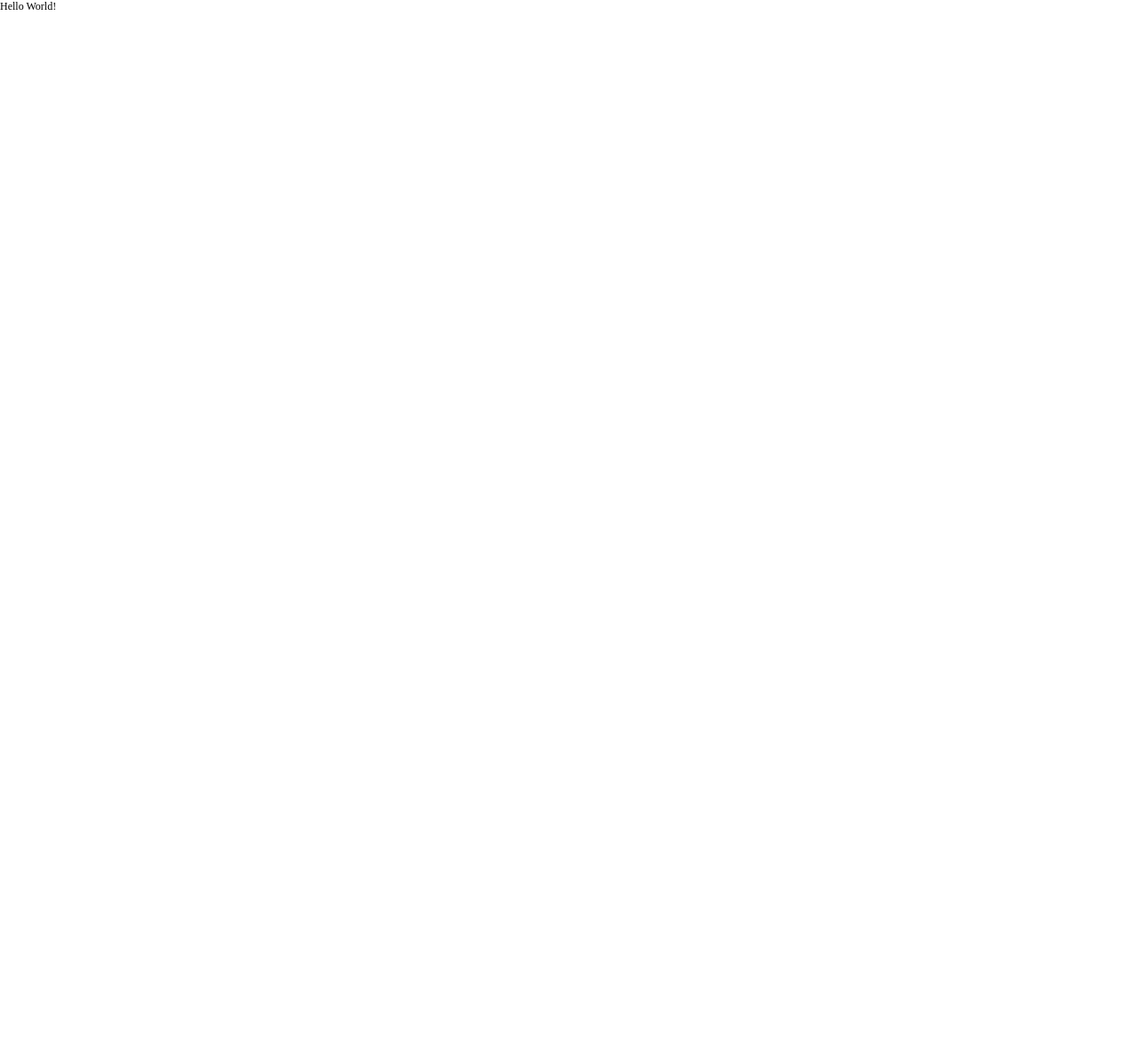
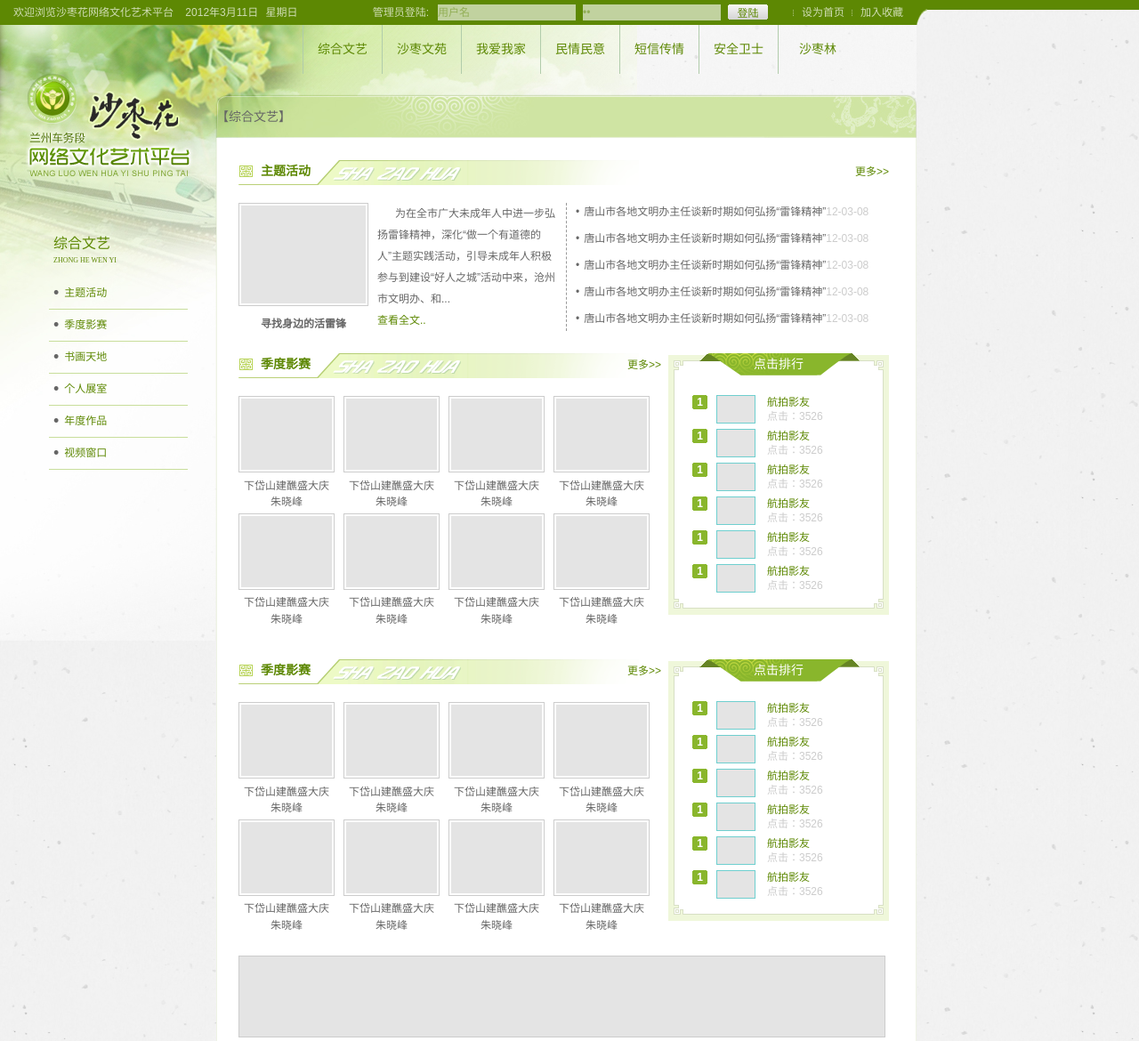
Before and after one commit to pktangyue/WebOne, a PHP site: page /zhonghewenyi/index.php in a window 1280 px wide. Before the commit the page is almost empty. Shown: the whole page at 89% size. Before the commit the page ends 11 px from the top, so only its background shows below. Run offline with PHP 8.4, Linux system fonts and the light colour scheme.

Commit message:
zhonghewenyi index (uncomplete)

```diff
--- a/common/footer.php
+++ b/common/footer.php
@@ -1,2 +1,3 @@
+</div>
 </body>
 </html>
--- a/common/header.php
+++ b/common/header.php
@@ -6,3 +6,32 @@
 		<script src="/js/jquery-1.7.2.min.js" type="text/javascript"></script>
 	</head>
 	<body>
+		<div class="header">
+			<div class="header-cont">
+				<form>
+					<span>欢迎浏览沙枣花网络文化艺术平台</span>
+					<span class="ml10">2012年3月11日</span>
+					<span class="ml5">星期日</span>
+					<a href="#" class="right">加入收藏</a>
+					<span class="header_divide"></span>
+					<a href="#" class="right">设为首页</a>
+					<span class="header_divide"></span>
+					<input class="right header_login mr20 pointer" type="submit" value="登陆"/>
+					<input class="right header_input" type="password" value="密码"/>
+					<input class="right header_input" type="text" value="用户名"/>
+					<span class="right mr10">管理员登陆:</span>
+				</form>
+			</div>
+			<div class="header_cor"></div>
+			<div class="header_bg"></div>
+		</div>
+		<div class="container clearfix">
+			<ul class="nav yahei clearfix">
+				<li><a href="#">综合文艺</a></li>
+				<li><a href="#">沙枣文苑</a></li>
+				<li><a href="#">我爱我家</a></li>
+				<li><a href="#">民情民意</a></li>
+				<li><a href="#">短信传情</a></li>
+				<li><a href="#">安全卫士</a></li>
+				<li><a href="#">沙枣林</a></li>
+			</ul>
--- a/css/base.css
+++ b/css/base.css
@@ -1,17 +1,22 @@
-html {font-size:12px;_text-overflow:ellipsis;}
-html, body, iframe, h1, h2, h3, h4, h5, h6, p, blockquote, pre, img, q, dl, dt, dd, ol, ul, li, fieldset, form, legend, table, caption, tfoot, thead, tr, th, td {margin:0;	padding:0}
-body{}
-h1,h2,h3,h4,h5,h6{font-size:14px}
+/* reset */
+html {_text-overflow:ellipsis;}
+html,body,iframe,h1,h2,h3,h4,h5,h6,p,blockquote,pre,img,q,dl,dt,dd,ol,ul,li,fieldset,form,legend,table,caption,tfoot,thead,tr,th,td,input{margin:0;	padding:0}
+body{color:#666666;font:12px/1.125 simsun,Arial,Helvetica,sans-serif;background:url(/img/bg.png);}
+h1,h2,h3,h4,h5,h6{font-size:14px;font-weight:normal;}
 input,button,textarea{font-size:100%;color:#666}
 table{border-collapse:collapse;border-spacing:0}
 caption,cite,code,em,th,i{font-style:normal;font-weight:normal}
 ul,ol,li{list-style:none}
 caption,th{text-align:left}
 q:before,q:after{content:''}
-fieldset,img,iframe{border:0 none}
-img{display:inline-block;}
-a{text-decoration:none;}
+fieldset,img,iframe,input{border:0 none}
+img{display:inline-block;border:1px #cccccc solid;padding:2px;}
+img.noborder{border:0 none;padding:0;}
+img.nopadding{padding:0;}
+a{text-decoration:none;color:#5D8803;}
 a:hover{text-decoration:underline}
+a.content{text-decoration:none;color:#666;}
+a.content:hover{text-decoration:none;color:#333;}
 .clearfix:before,.clearfix:after{content:'';display:table}
 .clear,.clearfix:after{clear:both}
 .clearfix{*zoom:1}
@@ -20,6 +25,9 @@ a:hover{text-decoration:underline}
 .relative{position:relative}
 .absolute{position:absolute}
 .hidden{display:none}
+.pointer{cursor:pointer;}
+.lh150{line-height:150%;}
+.ti20{text-indent:20px;}
 .p5{padding:5px}
 .p10{padding:10px}
 .p15{padding:15px}
@@ -64,3 +72,61 @@ a:hover{text-decoration:underline}
 .mr10{margin-right:10px}
 .mr15{margin-right:15px}
 .mr20{margin-right:20px}
+/* color */
+.c_green{color:#5D8803;}
+.c_grey{color:#ccc;}
+/* font */
+.yahei{font-family:"Microsoft YaHei";}
+.f12{font-size:12px;}
+.f14{font-size:14px;}
+.f16{font-size:16px;}
+.f8{font-size:8px;-webkit-text-size-adjust:none}
+.fwb{font-weight:bold;}
+.tc{text-align:center;}
+.tl{text-align:left;}
+.tr{text-align:right;}
+/* dot */
+.dot{float:left;font-size:18px;}
+/* header */
+.header{height:28px;}
+.header-cont{width:1000px;background:#5d8803;color:#cfdcb4;line-height:18px;padding:5px 15px;}
+.header-cont a{color:#cfdcb4;}
+.header_divide{height:7px;width:1px;border-left:dotted 1px #aec481;float:right;margin:6px 8px 0;}
+.header_login{color:#5d8803;background:url(/img/layout/header_btn.png) no-repeat;width:45px;height:17px;margin:}
+.header_input{height:18px;line-height:18px;background:#c1d29f;color:#92af56;margin-right:8px;}
+.header_cor{background:url(/img/layout/header_bg.png) no-repeat;width:12px;height:28px;position:absolute;top:0;left:1030px;}
+.header_bg{width:100%;height:11px;position:absolute;background:#5d8803;top:0;z-index:-1;}
+/* container */
+.container{width:1030px;background:url(/img/body_bg.jpg) no-repeat 0 -28px;}
+/* nav */
+.nav{font-size:14px;margin:0 0 24px 340px;}
+.nav li{float:left;height:55px;line-height:55px;width:88px;text-align:center;border-left:1px #b1ccab solid;}
+/* leftside */
+.leftside{padding:158px 0 0 55px;width:156px;float:left;}
+.leftside_nav{width:156px;}
+.leftside_nav li{border-bottom:1px #c8de9b solid;padding-left:5px;height:35px;line-height:35px;}
+.leftside_nav .dot{margin-right:6px}
+/* rightside */
+.rightside{float:right;width:787px;overflow:hidden;}
+.rightside_title{height:48px;line-height:48px;}
+.rightside_content{padding:0 30px 0 24px;width:731px;padding-top:25px;background:#fff;border-left:1px #eef3e5 solid;border-right:1px #eef3e5 solid;}
+/* section */
+.section{margin-bottom:25px;}
+.section_475{width:475px;}
+.section_more{float:right;margin-top:7px;}
+.section_title{background:url(/img/layout/section_title_bg.png) no-repeat;height:28px;line-height:24px;padding-left:25px;font-weight:bold;color:#5D8803;margin-bottom:20px;}
+.section_list{padding-left:10px;width:352px;float:right;border-left:1px #999 dashed;height:144px;margin-left:10px;overflow:hidden;}
+.section_list li{height:20px;line-height:20px;padding:0 0 10px;}
+.section_list li a{margin-left:5px;}
+.section_desc{line-height:200%;margin-left:156px;}
+.section_imgs{height:260px;overflow:hidden;}
+.section_imgs li{text-align:center;float:left;margin:0 10px 5px 0;}
+/* hot */
+.hot{float:right;width:236px;margin:2px 0 25px;padding:0 6px 7px;background:#eff7da;}
+.hot_title{height:25px;line-height:25px;text-align:center;color:#fff;background:url(/img/layout/hot_bg.png) no-repeat;margin-top:-2px;}
+.hot_list{background:#fff;width:214px;border-left:1px #d7dfc4 solid;border-right:1px #d7dfc4 solid;padding:22px 0 0 20px;}
+.hot_list li{padding-bottom:6px;}
+.hot_list_num{background:url(/img/layout/num.png) no-repeat;width:17px;height:16px;line-height:16px;color:#fff;float:left;text-align:center;font-weight:bold;margin-right:10px;}
+.hot_list img{border-color:#6ecfcf;padding:0;float:left;}
+.hot_list p{margin-left:84px;line-height:16px;}
+.hot_bottom{background:url(/img/layout/hot_bg.png) no-repeat 0 -25px;width:236px;height:12px;}
--- a/index.php
+++ b/index.php
@@ -1,3 +1,10 @@
-<? include 'common/header.php';?>
-Hello World!
-<? include 'common/footer.php';?>
+<html>
+	<head>
+		<title>WebOne</title>
+	</head>
+	<body>
+		<fieldset>
+			<a href="/zhonghewenyi/index.php">03综合文艺</a>
+		</fieldset>
+	</body>
+</html>
--- /dev/null
+++ b/zhonghewenyi/index.php
@@ -0,0 +1,154 @@
+<? include '../common/header.php';?>
+<div class="leftside">
+	<h1 class="c_green yahei ml5 f16">综合文艺</h1>
+	<h6 class="c_green yahei ml5 mt5 f8">ZHONG HE WEN YI</h6>
+	<ul class="leftside_nav mt15">
+		<li><span class="dot">•</span><a href="#">主题活动</a></li>
+		<li><span class="dot">•</span><a href="#">季度影赛</a></li>
+		<li><span class="dot">•</span><a href="#">书画天地</a></li>
+		<li><span class="dot">•</span><a href="#">个人展室</a></li>
+		<li><span class="dot">•</span><a href="#">年度作品</a></li>
+		<li><span class="dot">•</span><a href="#">视频窗口</a></li>
+	</ul>
+</div>
+<div class="rightside">
+	<h1 class="rightside_title">【综合文艺】</h1>
+	<div class="rightside_content">
+		<div class="section">
+			<a class="section_more" href="#">更多>></a>
+			<h3 class="section_title">主题活动</h3>
+			<div class="section_cont">
+				<div class="left">
+					<img src="/img/blank.jpg" width="140" height="110"/>
+					<p class="fwb tc mt10">寻找身边的活雷锋 </p>
+				</div>
+				<ul class="section_list">
+					<li>•<a class="content" href="#">唐山市各地文明办主任谈新时期如何弘扬“雷锋精神”</a><span class="c_grey">12-03-08</span></li>
+					<li>•<a class="content" href="#">唐山市各地文明办主任谈新时期如何弘扬“雷锋精神”</a><span class="c_grey">12-03-08</span></li>
+					<li>•<a class="content" href="#">唐山市各地文明办主任谈新时期如何弘扬“雷锋精神”</a><span class="c_grey">12-03-08</span></li>
+					<li>•<a class="content" href="#">唐山市各地文明办主任谈新时期如何弘扬“雷锋精神”</a><span class="c_grey">12-03-08</span></li>
+					<li>•<a class="content" href="#">唐山市各地文明办主任谈新时期如何弘扬“雷锋精神”</a><span class="c_grey">12-03-08</span></li>
+				</ul>
+				<p class="section_desc ti20">为在全市广大未成年人中进一步弘扬雷锋精神，深化“做一个有道德的人”主题实践活动，引导未成年人积极参与到建设“好人之城”活动中来，沧州市文明办、和...</p>
+				<p class="section_desc"><a href="#">查看全文..</a></p>
+			</div>
+		</div>
+		<div class="hot">
+			<h4 class="hot_title">点击排行</h4>
+			<ul class="hot_list">
+				<li><em class="hot_list_num">1</em><img src="/img/blank.jpg" width="42" height="30"/><p><a href="#">航拍影友</a></p><p class="c_grey">点击：3526</p></li>
+				<li><em class="hot_list_num">1</em><img src="/img/blank.jpg" width="42" height="30"/><p><a href="#">航拍影友</a></p><p class="c_grey">点击：3526</p></li>
+				<li><em class="hot_list_num">1</em><img src="/img/blank.jpg" width="42" height="30"/><p><a href="#">航拍影友</a></p><p class="c_grey">点击：3526</p></li>
+				<li><em class="hot_list_num">1</em><img src="/img/blank.jpg" width="42" height="30"/><p><a href="#">航拍影友</a></p><p class="c_grey">点击：3526</p></li>
+				<li><em class="hot_list_num">1</em><img src="/img/blank.jpg" width="42" height="30"/><p><a href="#">航拍影友</a></p><p class="c_grey">点击：3526</p></li>
+				<li><em class="hot_list_num">1</em><img src="/img/blank.jpg" width="42" height="30"/><p><a href="#">航拍影友</a></p><p class="c_grey">点击：3526</p></li>
+			</ul>
+			<div class="hot_bottom"></div>
+		</div>
+		<div class="section section_475 clearfix">
+			<a class="section_more" href="#">更多>></a>
+			<h3 class="section_title">季度影赛</h3>
+			<ul class="section_imgs">
+				<li>
+					<a href="#"><img src="/img/blank.jpg" width="102" height="80"/></a>
+					<p class="mt5">下岱山建醮盛大庆</p>
+					<p class="mt5">朱晓峰</p>
+				</li>
+				<li>
+					<a href="#"><img src="/img/blank.jpg" width="102" height="80"/></a>
+					<p class="mt5">下岱山建醮盛大庆</p>
+					<p class="mt5">朱晓峰</p>
+				</li>
+				<li>
+					<a href="#"><img src="/img/blank.jpg" width="102" height="80"/></a>
+					<p class="mt5">下岱山建醮盛大庆</p>
+					<p class="mt5">朱晓峰</p>
+				</li>
+				<li>
+					<a href="#"><img src="/img/blank.jpg" width="102" height="80"/></a>
+					<p class="mt5">下岱山建醮盛大庆</p>
+					<p class="mt5">朱晓峰</p>
+				</li>
+				<li>
+					<a href="#"><img src="/img/blank.jpg" width="102" height="80"/></a>
+					<p class="mt5">下岱山建醮盛大庆</p>
+					<p class="mt5">朱晓峰</p>
+				</li>
+				<li>
+					<a href="#"><img src="/img/blank.jpg" width="102" height="80"/></a>
+					<p class="mt5">下岱山建醮盛大庆</p>
+					<p class="mt5">朱晓峰</p>
+				</li>
+				<li>
+					<a href="#"><img src="/img/blank.jpg" width="102" height="80"/></a>
+					<p class="mt5">下岱山建醮盛大庆</p>
+					<p class="mt5">朱晓峰</p>
+				</li>
+				<li>
+					<a href="#"><img src="/img/blank.jpg" width="102" height="80"/></a>
+					<p class="mt5">下岱山建醮盛大庆</p>
+					<p class="mt5">朱晓峰</p>
+				</li>
+			</ul>
+		</div>
+		<div class="hot">
+			<h4 class="hot_title">点击排行</h4>
+			<ul class="hot_list">
+				<li><em class="hot_list_num">1</em><img src="/img/blank.jpg" width="42" height="30"/><p><a href="#">航拍影友</a></p><p class="c_grey">点击：3526</p></li>
+				<li><em class="hot_list_num">1</em><img src="/img/blank.jpg" width="42" height="30"/><p><a href="#">航拍影友</a></p><p class="c_grey">点击：3526</p></li>
+				<li><em class="hot_list_num">1</em><img src="/img/blank.jpg" width="42" height="30"/><p><a href="#">航拍影友</a></p><p class="c_grey">点击：3526</p></li>
+				<li><em class="hot_list_num">1</em><img src="/img/blank.jpg" width="42" height="30"/><p><a href="#">航拍影友</a></p><p class="c_grey">点击：3526</p></li>
+				<li><em class="hot_list_num">1</em><img src="/img/blank.jpg" width="42" height="30"/><p><a href="#">航拍影友</a></p><p class="c_grey">点击：3526</p></li>
+				<li><em class="hot_list_num">1</em><img src="/img/blank.jpg" width="42" height="30"/><p><a href="#">航拍影友</a></p><p class="c_grey">点击：3526</p></li>
+			</ul>
+			<div class="hot_bottom"></div>
+		</div>
+		<div class="section section_475 ">
+			<a class="section_more" href="#">更多>></a>
+			<h3 class="section_title">季度影赛</h3>
+			<ul class="section_imgs clearfix">
+				<li>
+					<a href="#"><img src="/img/blank.jpg" width="102" height="80"/></a>
+					<p class="mt5">下岱山建醮盛大庆</p>
+					<p class="mt5">朱晓峰</p>
+				</li>
+				<li>
+					<a href="#"><img src="/img/blank.jpg" width="102" height="80"/></a>
+					<p class="mt5">下岱山建醮盛大庆</p>
+					<p class="mt5">朱晓峰</p>
+				</li>
+				<li>
+					<a href="#"><img src="/img/blank.jpg" width="102" height="80"/></a>
+					<p class="mt5">下岱山建醮盛大庆</p>
+					<p class="mt5">朱晓峰</p>
+				</li>
+				<li>
+					<a href="#"><img src="/img/blank.jpg" width="102" height="80"/></a>
+					<p class="mt5">下岱山建醮盛大庆</p>
+					<p class="mt5">朱晓峰</p>
+				</li>
+				<li>
+					<a href="#"><img src="/img/blank.jpg" width="102" height="80"/></a>
+					<p class="mt5">下岱山建醮盛大庆</p>
+					<p class="mt5">朱晓峰</p>
+				</li>
+				<li>
+					<a href="#"><img src="/img/blank.jpg" width="102" height="80"/></a>
+					<p class="mt5">下岱山建醮盛大庆</p>
+					<p class="mt5">朱晓峰</p>
+				</li>
+				<li>
+					<a href="#"><img src="/img/blank.jpg" width="102" height="80"/></a>
+					<p class="mt5">下岱山建醮盛大庆</p>
+					<p class="mt5">朱晓峰</p>
+				</li>
+				<li>
+					<a href="#"><img src="/img/blank.jpg" width="102" height="80"/></a>
+					<p class="mt5">下岱山建醮盛大庆</p>
+					<p class="mt5">朱晓峰</p>
+				</li></ul>
+		</div>
+		<img class="nopadding" src="/img/blank.jpg" width="725" height="90"/>
+	</div>
+</div>
+<? include '../common/footer.php';?>
```
Also changed, not shown: img/bg.png (added), img/blank.jpg (added), img/body_bg.jpg (added), img/body_bg.png (added), img/layout/header_bg.png (added), img/layout/header_btn.png (added), img/layout/hot_bg.png (added), img/layout/num.png (added), img/layout/section_title_bg.png (added).
